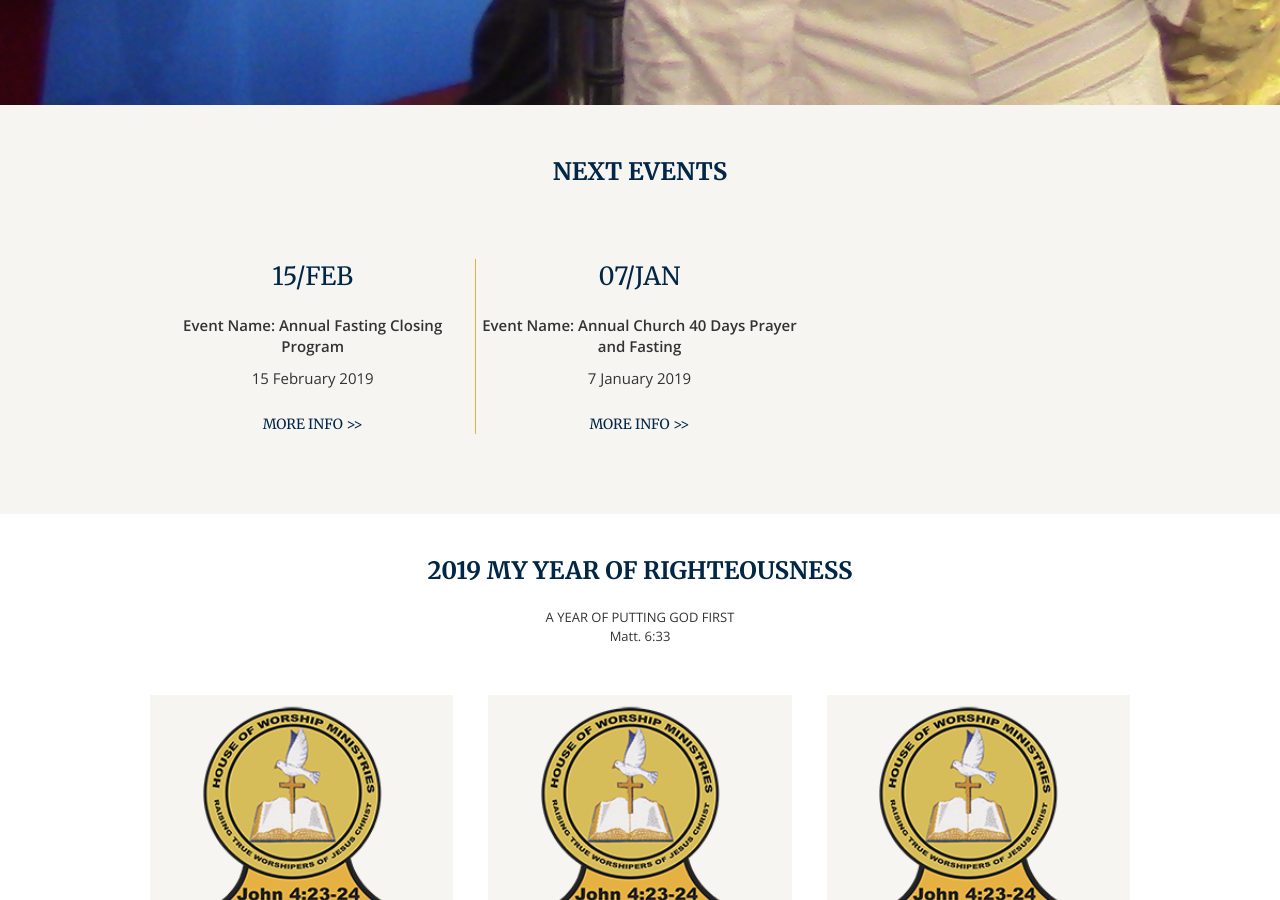
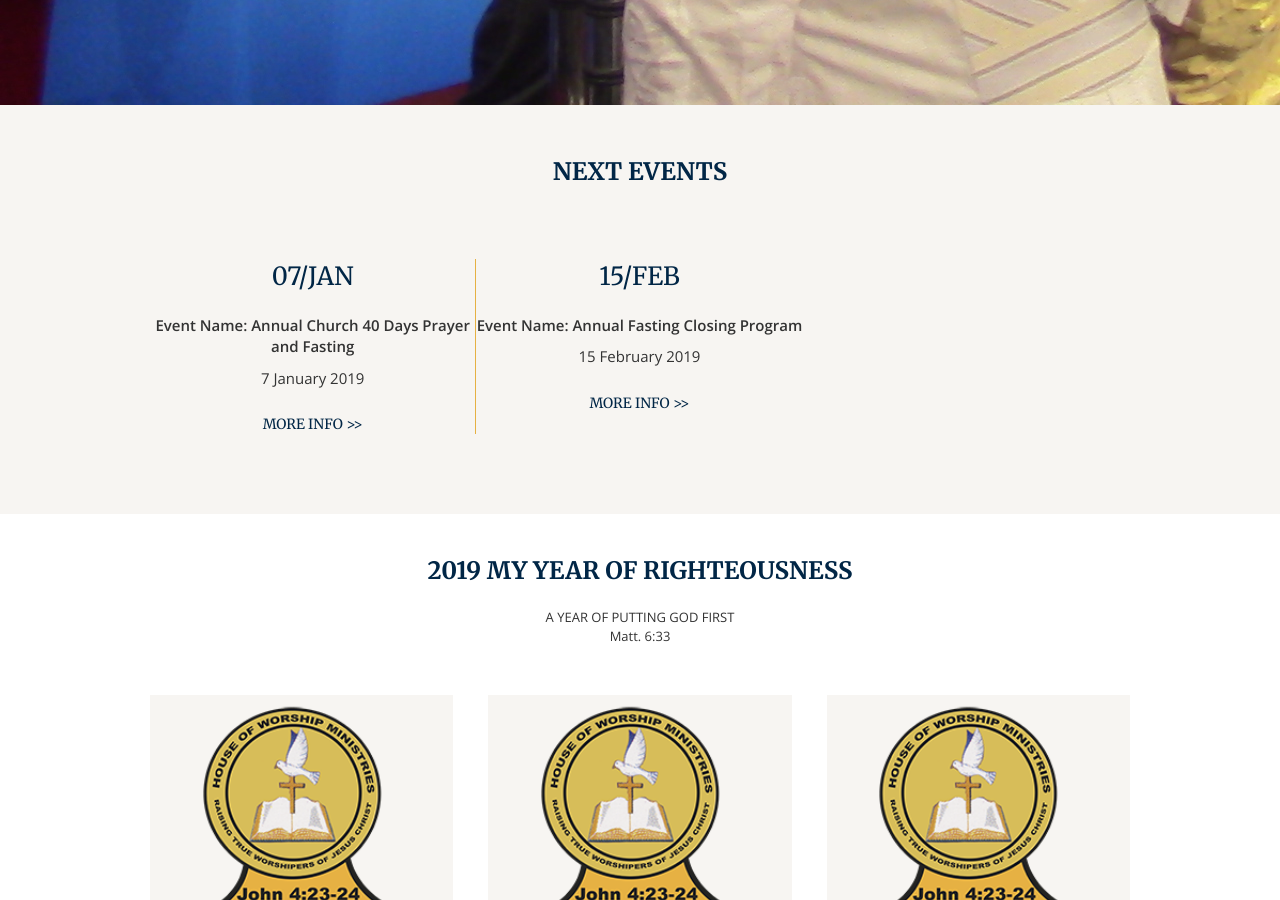
Before and after one commit to riyaadh47/hilary, a Jekyll site: the page built from index.html, in a window 1280 px wide and 900 px high, scrolled down 4321 px. Built offline with Jekyll 4.4.1, drawn with Linux system fonts in a browser that asks for light colours; nearby versions of some CDN libraries; library files that are not in the unit come from our copies.

Commit message:
Update index.html

```diff
--- a/index.html
+++ b/index.html
@@ -36,7 +36,7 @@
 	<div class="events-snippets">
 		<h2>Next Events</h2>
 
-		{% assign sorted = site.posts | sort:"date" | reverse %}
+		{% assign sorted = site.posts | sort:"order" | reverse %}
 		{% for event in sorted limit: 3 %}
 			<div class="event">
 				<span class="short-date">{{event.short-date}}</span>
```
